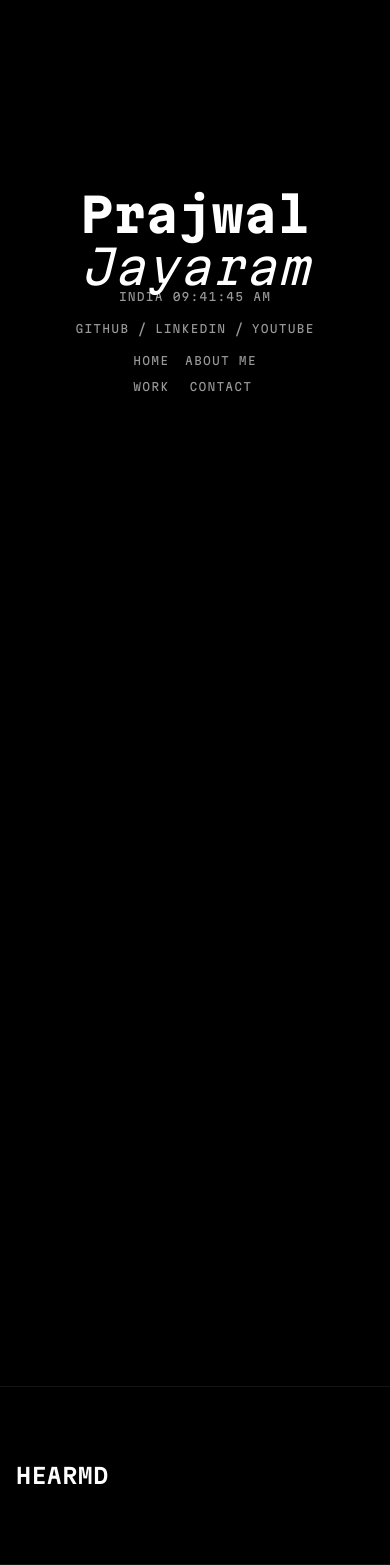
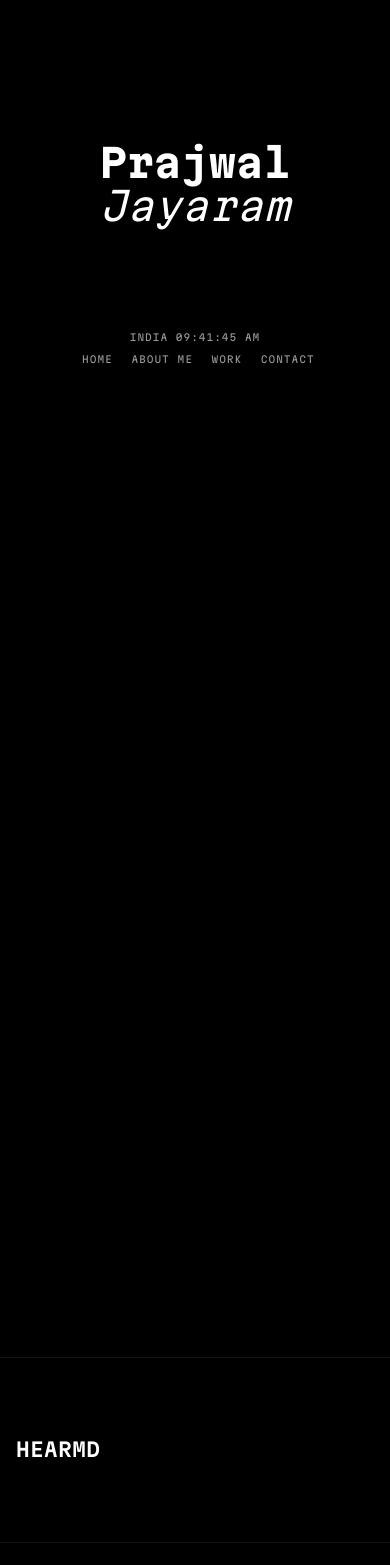
Before and after one commit to prajxwal/portfolio, a Next.js app: page / in a window 390 px wide. Shown: the part 432-1997 px from the top of the page. Built offline with nearby package versions, Linux system fonts and the light colour scheme.

Commit message:
feat: Mobile Responsive Desigh

```diff
--- a/app/globals.css
+++ b/app/globals.css
@@ -11,6 +11,7 @@
 
 /* ========================================
    CSS RESET & VARIABLES
+   Breakpoints: 1024px (tablet), 768px (mobile), 480px (small phone)
 ======================================== */
 *,
 *::before,
@@ -43,10 +44,18 @@
   --transition-fast: 0.2s ease;
   --transition-medium: 0.4s cubic-bezier(0.4, 0, 0.2, 1);
   --transition-slow: 0.8s cubic-bezier(0.4, 0, 0.2, 1);
+
+  /* Safe area insets for notched phones */
+  --safe-top: env(safe-area-inset-top, 0px);
+  --safe-bottom: env(safe-area-inset-bottom, 0px);
+  --safe-left: env(safe-area-inset-left, 0px);
+  --safe-right: env(safe-area-inset-right, 0px);
 }
 
 html {
   scroll-behavior: smooth;
+  /* Prevent horizontal scroll on mobile */
+  overflow-x: hidden;
 }
 
 body {
@@ -102,6 +111,7 @@ button {
 ======================================== */
 .section {
   min-height: 100vh;
+  min-height: 100svh;
   width: 100%;
   position: relative;
 }
@@ -113,6 +123,25 @@ button {
   body {
     -webkit-tap-highlight-color: transparent;
     touch-action: manipulation;
+  }
+
+  /* Minimum tap targets for accessibility */
+  a,
+  button {
+    min-height: 44px;
+    min-width: 44px;
+  }
+}
+
+/* ========================================
+   HOVER MEDIA QUERY — disable hover effects on touch
+======================================== */
+@media (hover: none) {
+
+  /* Touch devices don't get hover states */
+  a:hover,
+  button:hover {
+    opacity: 1 !important;
   }
 }
 
--- a/app/layout.tsx
+++ b/app/layout.tsx
@@ -14,6 +14,8 @@ export default function RootLayout({
   return (
     <html lang="en">
       <head>
+        <meta name="viewport" content="width=device-width, initial-scale=1, viewport-fit=cover" />
+        <meta name="theme-color" content="#000000" />
         <link rel="preconnect" href="https://fonts.googleapis.com" />
         <link rel="preconnect" href="https://fonts.gstatic.com" crossOrigin="anonymous" />
         <link href="https://fonts.googleapis.com/css2?family=Roboto+Mono:ital,wght@0,100..700;1,100..700&display=swap" rel="stylesheet" />
--- a/components/AboutMe.module.css
+++ b/components/AboutMe.module.css
@@ -1,5 +1,6 @@
 .about {
     height: 100vh;
+    height: 100svh;
     width: 100%;
     background: #000000;
     padding: 0 4rem;
@@ -137,7 +138,7 @@
     }
 }
 
-/* Responsive — Tablet */
+/* Responsive — Tablet (≤1024px) */
 @media (max-width: 1024px) {
     .about {
         padding: 0 2rem;
@@ -153,8 +154,8 @@
     }
 }
 
-/* Responsive — Mobile */
-@media (max-width: 640px) {
+/* Responsive — Mobile (≤768px) */
+@media (max-width: 768px) {
     .about {
         padding: 0 1.5rem;
     }
@@ -164,25 +165,33 @@
     }
 
     .headline {
-        font-size: clamp(1.8rem, 7vw, 3rem);
+        font-size: clamp(1.6rem, 6vw, 2.5rem);
     }
 
     .bio {
-        font-size: 0.85rem;
-        line-height: 1.6;
+        font-size: 0.8rem;
+        line-height: 1.5;
+    }
+
+    .rightColumn {
+        gap: 0.8rem;
     }
 
     .marquee span {
-        font-size: clamp(1.5rem, 6vw, 3rem);
+        font-size: clamp(1.2rem, 5vw, 2rem);
     }
 
     .marqueeWrapper {
         padding: 1rem 0;
     }
+
+    .marquee {
+        gap: 2rem;
+    }
 }
 
-/* Responsive — Small phones */
-@media (max-width: 400px) {
+/* Responsive — Small phones (≤480px) */
+@media (max-width: 480px) {
     .about {
         padding: 0 1rem;
     }
@@ -190,4 +199,29 @@
     .container {
         padding: 1.5rem 0;
     }
+
+    .headline {
+        font-size: clamp(1.4rem, 5.5vw, 2rem);
+    }
+
+    .bio {
+        font-size: 0.75rem;
+        line-height: 1.45;
+    }
+
+    .rightColumn {
+        gap: 0.6rem;
+    }
+
+    .marquee span {
+        font-size: clamp(1rem, 4.5vw, 1.6rem);
+    }
+
+    .marqueeWrapper {
+        padding: 0.75rem 0;
+    }
+
+    .marquee {
+        gap: 1.5rem;
+    }
 }
--- a/components/Contact.module.css
+++ b/components/Contact.module.css
@@ -1,5 +1,6 @@
 .contact {
     height: 100vh;
+    height: 100svh;
     width: 100%;
     background: #000000;
     padding: 3rem 4rem 2rem;
@@ -269,6 +270,7 @@
 .footer {
     padding-top: 1.5rem;
     flex-shrink: 0;
+    padding-bottom: var(--safe-bottom);
 }
 
 .footerLine {
@@ -313,19 +315,19 @@
     transform: translateY(-3px);
 }
 
-/* Responsive — Tablet */
+/* Responsive — Tablet (≤1024px) */
 @media (max-width: 1024px) {
     .contact {
-        padding: 6rem 2rem;
+        padding: 3rem 2rem 2rem;
     }
 
     .infoGrid {
-        grid-template-columns: 1fr;
-        gap: 2rem;
+        grid-template-columns: repeat(3, 1fr);
+        gap: 1.5rem;
     }
 
     .ctaLink {
-        padding: 2.5rem 2rem;
+        padding: 1.5rem 2rem;
     }
 
     .ctaText {
@@ -333,18 +335,14 @@
     }
 }
 
-/* Responsive — Mobile */
-@media (max-width: 640px) {
+/* Responsive — Mobile (≤768px) */
+@media (max-width: 768px) {
     .contact {
-        padding: 4rem 1.5rem 2rem;
+        padding: 2rem 1.5rem 1.5rem;
     }
 
     .headline {
-        font-size: clamp(2rem, 8vw, 4rem);
-    }
-
-    .header {
-        margin-bottom: 1.5rem;
+        font-size: clamp(1.8rem, 7vw, 3rem);
     }
 
     .heroText {
@@ -352,76 +350,133 @@
     }
 
     .ctaRow {
-        margin-bottom: 2rem;
+        margin-bottom: 1.5rem;
     }
 
     .ctaLink {
-        padding: 1.8rem 1.5rem;
+        padding: 1.5rem 1.5rem;
         flex-direction: column;
         align-items: flex-start;
-        gap: 1.5rem;
+        gap: 1.2rem;
         border-radius: 14px;
     }
 
     .ctaText {
-        font-size: clamp(1.4rem, 6vw, 2.2rem);
+        font-size: clamp(1.2rem, 5vw, 2rem);
     }
 
     .ctaSub {
-        font-size: 0.85rem;
+        font-size: 0.8rem;
     }
 
     .ctaButton {
-        width: 50px;
-        height: 50px;
+        width: 48px;
+        height: 48px;
         align-self: flex-end;
     }
 
     .ctaArrow {
-        font-size: 1.3rem;
+        font-size: 1.2rem;
     }
 
     .infoGrid {
-        gap: 1.5rem;
-        margin-bottom: 1.5rem;
+        grid-template-columns: repeat(3, 1fr);
+        gap: 1rem;
+        padding-top: 1.5rem;
+    }
+
+    .infoBlock {
+        padding: 0.5rem 0;
     }
 
     .infoLabel {
-        font-size: 0.7rem;
+        font-size: 0.65rem;
         margin-bottom: 0.5rem;
     }
 
     .infoValue {
-        font-size: 0.95rem;
+        font-size: 0.85rem;
     }
 
     .socialLinks a {
-        font-size: 0.95rem;
+        font-size: 0.85rem;
+    }
+
+    .socialLinks {
+        gap: 0.3rem;
+    }
+
+    .footer {
+        padding-top: 1rem;
+    }
+
+    .footerLine {
+        margin-bottom: 0.75rem;
+    }
+
+    .footerText {
+        font-size: 0.65rem;
+    }
+
+    .backToTop {
+        font-size: 0.65rem;
+    }
+}
+
+/* Responsive — Small phones (≤480px) */
+@media (max-width: 480px) {
+    .contact {
+        padding: 1.5rem 1rem 1rem;
+    }
+
+    .headline {
+        font-size: clamp(1.4rem, 6vw, 2.5rem);
+    }
+
+    .heroText {
+        margin-bottom: 1rem;
+    }
+
+    .ctaLink {
+        padding: 1.2rem 1rem;
+        border-radius: 12px;
+    }
+
+    .ctaText {
+        font-size: clamp(1rem, 4.5vw, 1.6rem);
+    }
+
+    .ctaSub {
+        font-size: 0.7rem;
+    }
+
+    .ctaButton {
+        width: 44px;
+        height: 44px;
+    }
+
+    .infoGrid {
+        padding-top: 1rem;
+        gap: 0.75rem;
+    }
+
+    .infoLabel {
+        font-size: 0.6rem;
+        letter-spacing: 0.15em;
+    }
+
+    .infoValue {
+        font-size: 0.75rem;
+    }
+
+    .socialLinks a {
+        font-size: 0.75rem;
     }
 
     .footerContent {
         flex-direction: column;
-        gap: 0.75rem;
+        gap: 0.5rem;
         align-items: center;
         text-align: center;
     }
 }
-
-/* Responsive — Small phones */
-@media (max-width: 400px) {
-    .contact {
-        padding: 3rem 1rem 1.5rem;
-    }
-
-    .headline {
-        font-size: clamp(1.6rem, 7vw, 3rem);
-    }
-
-    .ctaLink {
-        padding: 1.5rem 1.2rem;
-    }
-
-    .ctaText {
-        font-size: clamp(1.2rem, 5.5vw, 1.8rem);
-    }
-}
--- a/components/FlowingMenu.module.css
+++ b/components/FlowingMenu.module.css
@@ -158,7 +158,7 @@
     flex-shrink: 0;
 }
 
-/* Responsive — Tablet */
+/* Responsive — Tablet (≤1024px) */
 @media (max-width: 1024px) {
     .menuLink {
         padding: 0 2rem;
@@ -173,8 +173,8 @@
     }
 }
 
-/* Responsive — Mobile */
-@media (max-width: 640px) {
+/* Responsive — Mobile (≤768px) */
+@media (max-width: 768px) {
     .menuLink {
         padding: 0 1.5rem;
     }
@@ -184,39 +184,47 @@
     }
 
     .itemTitle {
-        font-size: clamp(1.5rem, 6vw, 2.5rem);
+        font-size: clamp(1.3rem, 5.5vw, 2.2rem);
     }
 
+    /* Disable hover slide on touch */
     .menuLink:hover .itemTitle {
-        letter-spacing: 0.04em;
-        transform: translateX(0.5rem);
+        letter-spacing: 0.02em;
+        transform: translateX(0);
     }
 
     .marqueeText {
-        font-size: clamp(1.2rem, 5vw, 2.5rem);
+        font-size: clamp(1rem, 4.5vw, 2rem);
     }
 
     .marqueeImage {
-        width: 100px;
+        width: 80px;
         height: 5vh;
-        min-height: 40px;
+        min-height: 35px;
         margin: 0 1.5vw;
-        border-radius: 30px;
+        border-radius: 25px;
     }
 }
 
-/* Responsive — Small phones */
-@media (max-width: 400px) {
+/* Disable marquee on touch-only devices */
+@media (hover: none) {
+    .marqueeOverlay {
+        display: none;
+    }
+}
+
+/* Responsive — Small phones (≤480px) */
+@media (max-width: 480px) {
     .menuLink {
         padding: 0 1rem;
     }
 
     .itemTitle {
-        font-size: clamp(1.2rem, 5.5vw, 2rem);
+        font-size: clamp(1.1rem, 5vw, 1.8rem);
     }
 
     .marqueeImage {
-        width: 70px;
-        min-height: 30px;
+        width: 60px;
+        min-height: 25px;
     }
 }
--- a/components/FlowingMenu.tsx
+++ b/components/FlowingMenu.tsx
@@ -65,6 +65,7 @@ function MenuItem({ link, text, image, category, year, speed, index }: MenuItemP
             const marqueeContent = marqueeInnerRef.current.querySelector(`.${styles.marqueePart}`) as HTMLElement;
             if (!marqueeContent) return;
             const contentWidth = marqueeContent.offsetWidth;
+            if (contentWidth === 0) return;
             const viewportWidth = window.innerWidth;
             const needed = Math.ceil(viewportWidth / contentWidth) + 2;
             setRepetitions(Math.max(4, needed));
--- a/components/Hero.module.css
+++ b/components/Hero.module.css
@@ -1,6 +1,7 @@
 .hero {
     position: relative;
     height: 100vh;
+    height: 100svh;
     width: 100%;
     display: flex;
     flex-direction: column;
@@ -19,6 +20,7 @@
     font-weight: 300;
     line-height: 1.6;
     color: var(--color-text-primary);
+    padding: 0 4rem;
 }
 
 .tagline em {
@@ -95,6 +97,7 @@
     display: flex;
     justify-content: space-between;
     align-items: center;
+    padding-bottom: var(--safe-bottom);
 }
 
 .footerLeft {
@@ -150,7 +153,7 @@
     color: var(--color-text-primary);
 }
 
-/* Responsive — Tablet */
+/* Responsive — Tablet (≤1024px) */
 @media (max-width: 1024px) {
     .middle {
         padding: 0 2rem;
@@ -172,10 +175,10 @@
     }
 }
 
-/* Responsive — Mobile */
+/* Responsive — Mobile (≤768px) */
 @media (max-width: 768px) {
     .tagline {
-        font-size: 0.8rem;
+        font-size: 0.85rem;
         white-space: normal;
         padding: 0 1.5rem;
         top: 2rem;
@@ -186,17 +189,17 @@
         flex-direction: column;
         align-items: center;
         gap: 0;
-        bottom: 8rem;
+        bottom: 13rem;
     }
 
     .firstName,
     .lastName {
-        font-size: clamp(2rem, 12vw, 5rem);
+        font-size: clamp(2rem, 11vw, 4.5rem);
     }
 
     .footer {
         flex-direction: column;
-        gap: 0.75rem;
+        gap: 0.5rem;
         text-align: center;
         align-items: center;
         left: 1.5rem;
@@ -213,6 +216,7 @@
         transform: none;
         flex-wrap: wrap;
         justify-content: center;
+        display: none;
     }
 
     .footerCenter a {
@@ -221,29 +225,44 @@
 
     .footerRight {
         display: grid;
-        grid-template-columns: repeat(2, auto);
-        gap: 0.5rem 1rem;
+        grid-template-columns: repeat(4, auto);
+        gap: 0.5rem 0.75rem;
         justify-content: center;
     }
 
     .footerRight a {
-        font-size: 0.7rem;
+        font-size: 0.65rem;
     }
 }
 
-/* Responsive — Small phones */
-@media (max-width: 400px) {
+/* Responsive — Small phones (≤480px) */
+@media (max-width: 480px) {
     .tagline {
-        font-size: 0.7rem;
+        font-size: 0.75rem;
         padding: 0 1rem;
+        top: 1.5rem;
     }
 
     .nameContainer {
-        bottom: 7rem;
+        bottom: 11rem;
+    }
+
+    .firstName,
+    .lastName {
+        font-size: clamp(1.8rem, 10vw, 3.5rem);
     }
 
     .footer {
         left: 1rem;
         right: 1rem;
+        gap: 0.4rem;
+    }
+
+    .footerLeft {
+        font-size: 0.6rem;
+    }
+
+    .footerRight a {
+        font-size: 0.6rem;
     }
 }
--- a/components/Work.module.css
+++ b/components/Work.module.css
@@ -1,5 +1,6 @@
 .work {
     height: 100vh;
+    height: 100svh;
     width: 100%;
     background: #000000;
     padding: 0;
@@ -70,7 +71,7 @@
     min-height: 0;
 }
 
-/* Responsive — Tablet */
+/* Responsive — Tablet (≤1024px) */
 @media (max-width: 1024px) {
     .header {
         padding: 2rem 2rem 0;
@@ -86,30 +87,36 @@
     }
 }
 
-/* Responsive — Mobile */
-@media (max-width: 640px) {
+/* Responsive — Mobile (≤768px) */
+@media (max-width: 768px) {
     .header {
         padding: 1.5rem 1.5rem 0;
-        margin-bottom: 1rem;
+        margin-bottom: 0.75rem;
     }
 
     .heroText {
         padding: 0 1.5rem;
-        margin-bottom: 1rem;
+        margin-bottom: 0.75rem;
     }
 
     .headline {
-        font-size: clamp(1.8rem, 7vw, 3rem);
+        font-size: clamp(1.6rem, 6vw, 2.8rem);
     }
 }
 
-/* Responsive — Small phones */
-@media (max-width: 400px) {
+/* Responsive — Small phones (≤480px) */
+@media (max-width: 480px) {
     .header {
         padding: 1rem 1rem 0;
+        margin-bottom: 0.5rem;
     }
 
     .heroText {
         padding: 0 1rem;
+        margin-bottom: 0.5rem;
+    }
+
+    .headline {
+        font-size: clamp(1.4rem, 5.5vw, 2.2rem);
     }
 }
```
